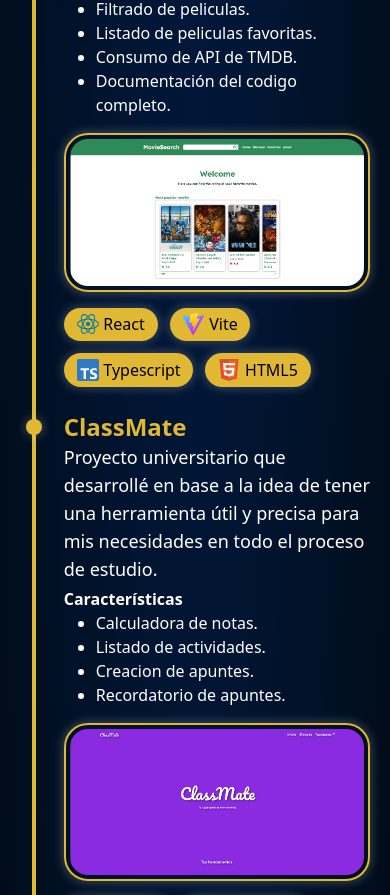
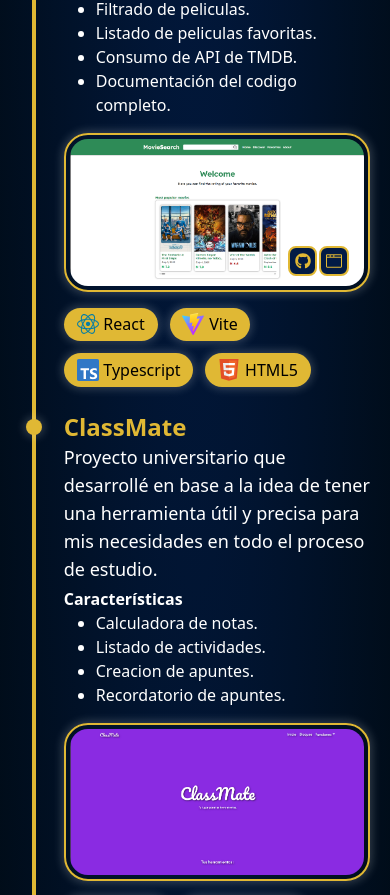
Before and after one commit to JeremyNazareth/portfolio, a Next.js app: page / in a window 390 px wide. Shown: the part 1160-2055 px from the top of the page. Built offline with nearby package versions, Linux system fonts and the light colour scheme; a web font is replaced by a local one.

Commit message:
style: add projects-section responsive style

```diff
--- a/app/globals.css
+++ b/app/globals.css
@@ -39,6 +39,14 @@
 
   .scroll-section-btn:hover svg{
     color: var(--color-primary);
+  }
+
+  .project-img li{
+    border-radius: 0.5rem;
+    background-color: var(--color-primary);
+    border: 2px solid var(--color-secondary);
+    padding: 0.3rem;
+    margin: 0px 1px;
   }
 
   .project-badges li{
--- a/app/page.tsx
+++ b/app/page.tsx
@@ -1,6 +1,9 @@
 
 import NavegationButtons from './components/NavigationButtons'
 import CopyEmailButton from './components/CopyEmailButton'
+import { FaGithub } from "react-icons/fa";
+import { GoBrowser } from "react-icons/go";
+
 
 export default function Page(){
 
@@ -29,11 +32,11 @@ export default function Page(){
 
         <NavegationButtons/>
 
-        <section id="projects" className="projects-section w-full">
+        <section id="projects" className="projects-section">
             <h1 className="text-3xl font-semibold text-secondary">Proyectos</h1>
-            <div className="flex mt-5 w-full">
-                <div className="projects w-full">
-                    <article className="flex w-full">
+            <div className="flex mt-5">
+                <div className="projects ">
+                    <article className="flex">
                         <div className="w-1/8">
                             <div className="h-full flex">
                                 <div className="h-full w-1 bg-secondary mx-auto"> </div>
@@ -57,9 +60,14 @@ export default function Page(){
                                 </ul>
                             </div>
 
+                            <div className='project-img max-w-md relative'>
+                                <img className="flex-1 border-2 text-secondary rounded-3xl p-1 my-4 w-md h-auto shadow-primary" src="MovieSearch_Project.png" alt="" />
+                                <ul className='absolute flex text-secondary inset-x-0 inset-y-0 items-end justify-end pb-4 pr-5'>
+                                    <li><FaGithub /></li>
+                                    <li><GoBrowser /></li>
+                                </ul>
+                            </div>
 
-
-                            <img className="border-2 text-secondary rounded-3xl p-1 my-4 w-md shadow-primary" src="MovieSearch_Project.png" alt="" />
                             <ul className="project-badges flex flex-wrap max-w-md gap-3 mt-3 mb-6  ">
                                 <li className="items-center">
                                     <img className="badgeIcon" src="React_light.svg" alt="" />
@@ -81,7 +89,7 @@ export default function Page(){
                         </div>
 
                     </article>
-                    <article className="flex w-full">
+                    <article className="flex">
                         <div className="w-1/8">
                             <div className="h-full flex">
                                 <div className="h-full w-1 bg-secondary mx-auto"> </div>
```
